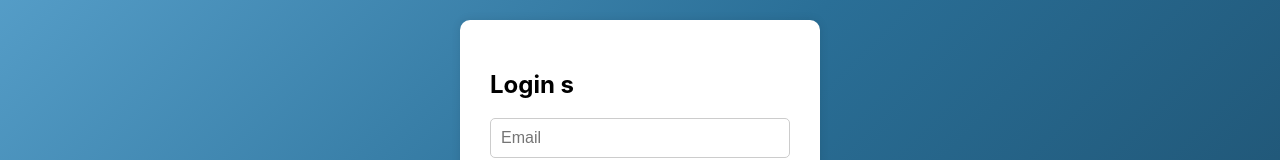
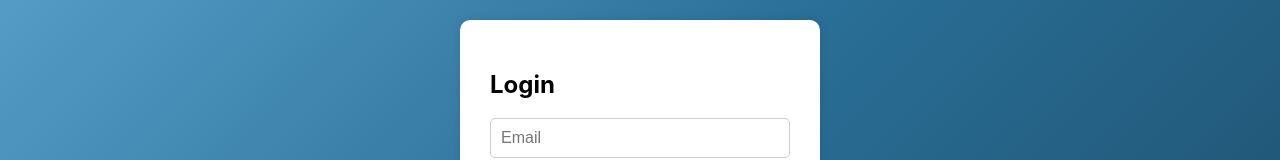
Before and after one commit to amalapeterexperionmea/datagen, a React (Create React App) app: page / in a window 1280 px wide. Shown: the part 210-370 px from the top of the page. Built offline with nearby package versions, Linux system fonts and the light colour scheme.

Commit message:
login rename

```diff
--- a/src/Components/Login/Loginpage.js
+++ b/src/Components/Login/Loginpage.js
@@ -134,7 +134,7 @@ function LoginPage() {
   return (
     <Container>
       <Form onSubmit={handleSubmit}>
-        <h2>Login s</h2>
+        <h2>Login</h2>
         <Input
           type="email"
           placeholder="Email"
```
